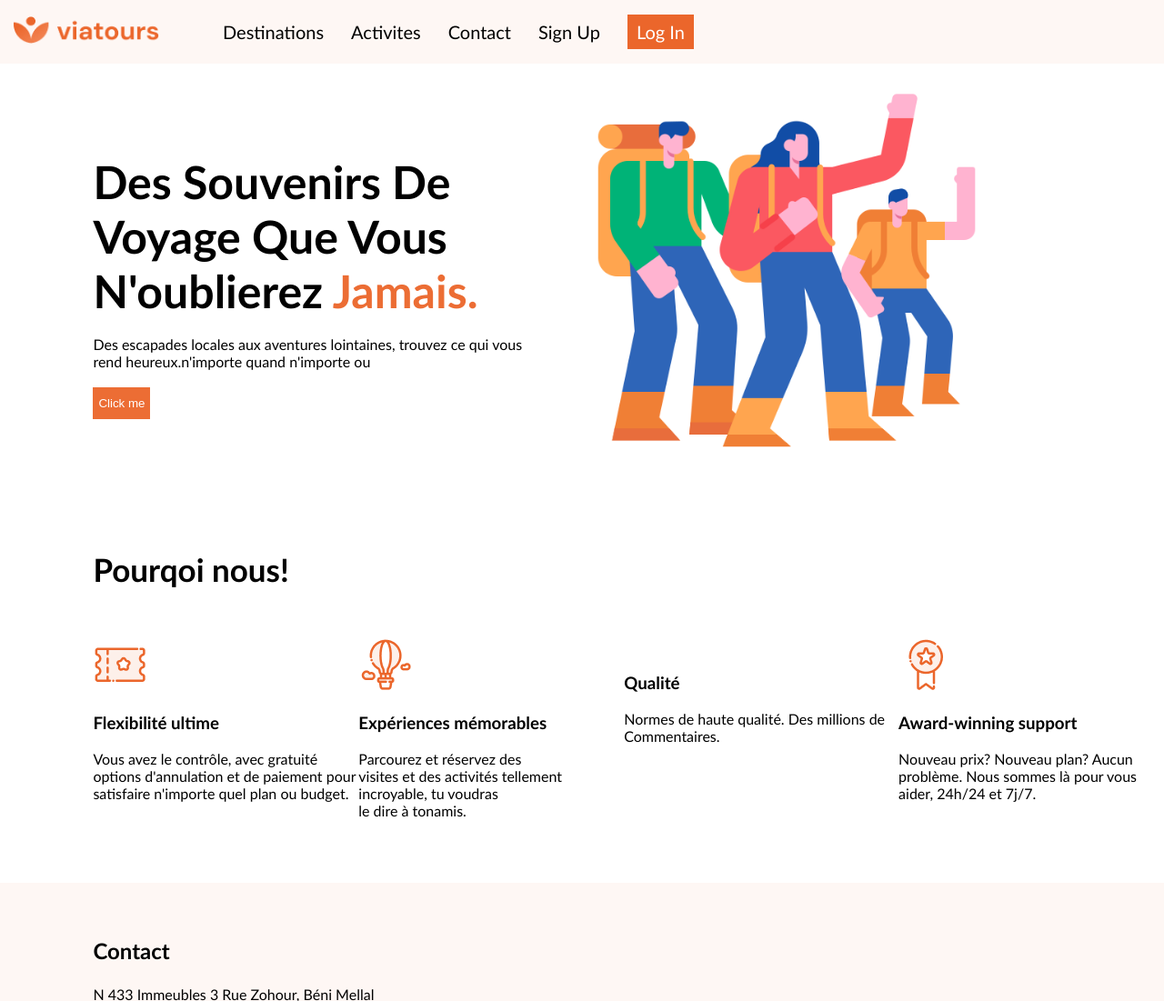
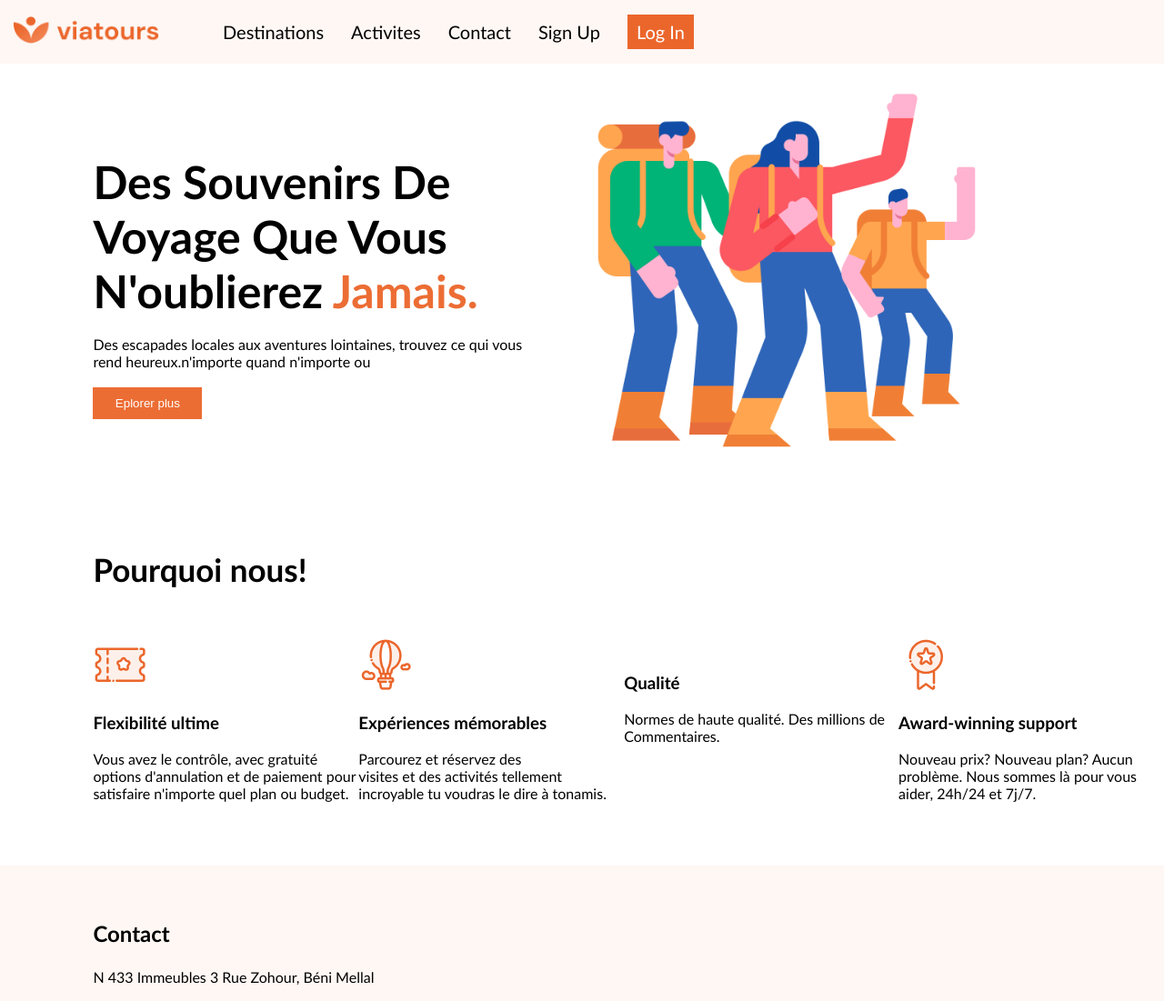
Before and after one commit to ER-RAJY/ViaTours-Site-web-d-agence-de-voyage, a plain HTML site: page Index.html in a window 1280 px wide. Shown: the top 1101 px of the page at 91% size. Drawn offline with Linux system fonts and the light colour scheme.

```diff
--- a/Css/index.css
+++ b/Css/index.css
@@ -69,7 +69,11 @@ section .row-1{
     border: none;
     color: white;
     height: 35px;
+    width: 120px;
 }
+/* .button :hover {
+    background-color: aquamarine;
+} */
 .sec-2{
     padding-left: 90px;
     padding-left:8%;
--- a/Index.html
+++ b/Index.html
@@ -31,7 +31,7 @@
                 <p>Des escapades locales aux aventures lointaines, trouvez ce qui vous <br>
                     rend heureux.n'importe quand n'importe ou</p> <br>
 
-                   <input  class="button" type="button" value="Click me" >
+                   <input  class="button" type="button" value="Eplorer plus" >
             </div>
             <div class="row-2">
                 <img class="logo" src="Img/Big_pic.png" alt="">
@@ -40,7 +40,7 @@
        </section>
 
        <section class="sec-2">
-        <h1 >Pourqoi nous!</h1><br><BR></BR>
+        <h1 >Pourquoi nous!</h1><br><BR></BR>
 
         <div class="carts">
             <div class="cart-1">
@@ -55,7 +55,7 @@
             <img src="Img/hot-air-balloon.svg.png" alt="">
             <h3>Expériences mémorables</h3> <br>
             <P>Parcourez et réservez des <br>
-                 visites et des activités tellement incroyable, tu voudras <br>
+                 visites et des activités tellement incroyable tu voudras
                  le dire à tonamis.</P>
             </div>
 
```
Also changed, not shown: Img/Decoupage.png (added), Img/Untitled.png (added).
